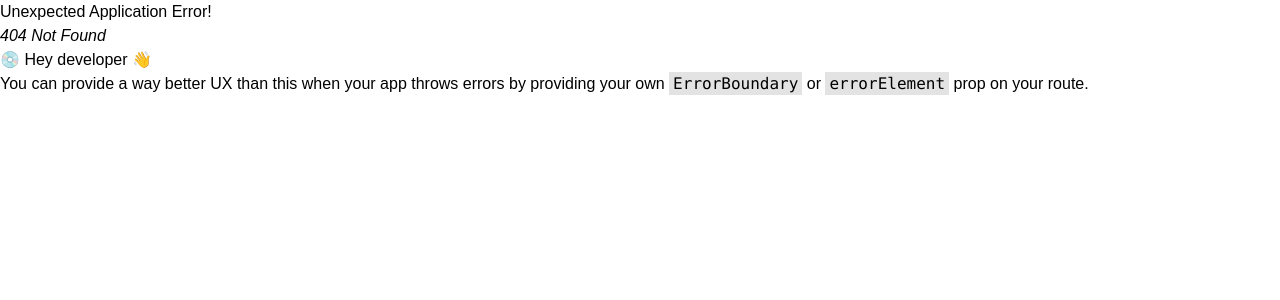
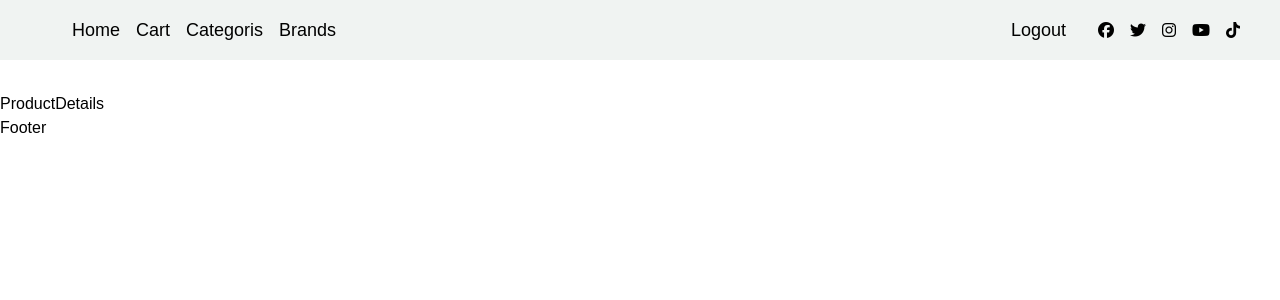
Before and after one commit to mahmoudbadawy243/Shop-React-Ecommerce, a React (Vite) app: page /productdetails/1 in a window 1280 px wide. Before the commit this address had no page. Shown: the top 300 px of the page. Built offline with nearby package versions, Linux system fonts and the light colour scheme; sample sign-in values are in the browser's storage.

Commit message:
creatin product details page

```diff
--- a/src/App.jsx
+++ b/src/App.jsx
@@ -13,6 +13,7 @@ import Login from "./Components/Login/Login";
 import NotFound from "./Components/NotFound/Notfound";
 import UserContextProvider from "./Context/UserContext";
 import ProtectedRoute from "./Components/ProtectedRoute/ProtectedRoute";
+import ProductDetails from "./Components/ProductDetails/ProductDetails";
 
 let routes = [
   {
@@ -32,6 +33,14 @@ let routes = [
         element: (
           <ProtectedRoute>
             <Cart />
+          </ProtectedRoute>
+        ),
+      },
+      {
+        path: "productdetails/:id",
+        element: (
+          <ProtectedRoute>
+            <ProductDetails />
           </ProtectedRoute>
         ),
       },
--- /dev/null
+++ b/src/Components/ProductDetails/ProductDetails.jsx
@@ -0,0 +1,7 @@
+import React from 'react'
+
+export default function ProductDetails() {
+  return (
+    <div>ProductDetails</div>
+  )
+}
--- a/src/Components/Products/Products.jsx
+++ b/src/Components/Products/Products.jsx
@@ -1,5 +1,6 @@
 import React, { useEffect, useState } from "react";
 import axios from "axios";
+import { Link } from "react-router-dom";
 
 export default function Products() {
   let [allProducts, setAllProducts] = useState([]);
@@ -26,9 +27,12 @@ export default function Products() {
   return (
     <>
       <div className="row">
+
           {allProducts.map((product) =>
+
             <div key={product.id} className="w-1/6  px-4 ">
               <div className="product py-4 ">
+            <Link to={`/productdetails/${product.id}`} >
                 <img
                   src={product.imageCover}
                   className="w-full"
@@ -47,7 +51,11 @@ export default function Products() {
                     <i className="fas fa-star text-yellow"></i>
                   </span>
                 </div>
-                <button className="btn">add to cart</button>
+                  <button className="btn">add to cart</button>
+
+                </Link>
+
+
               </div>
             </div>
           )}
```
